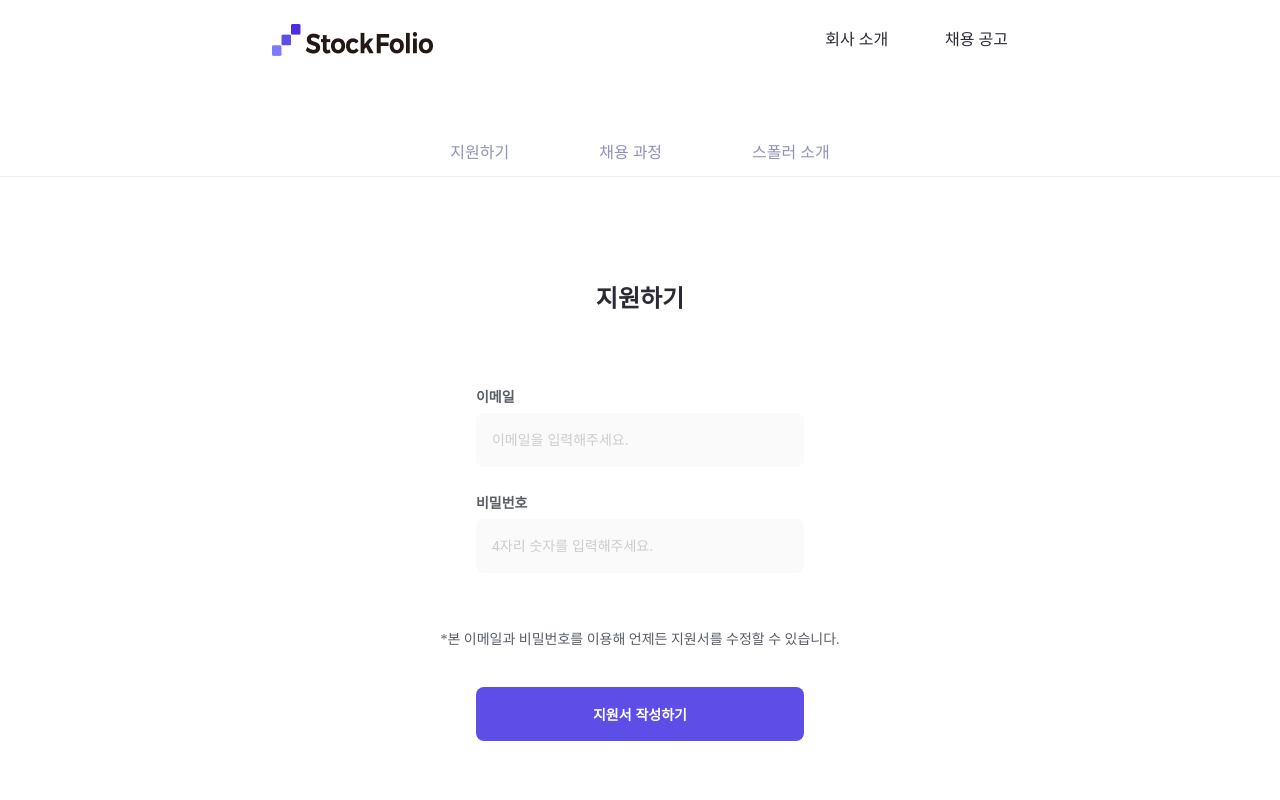
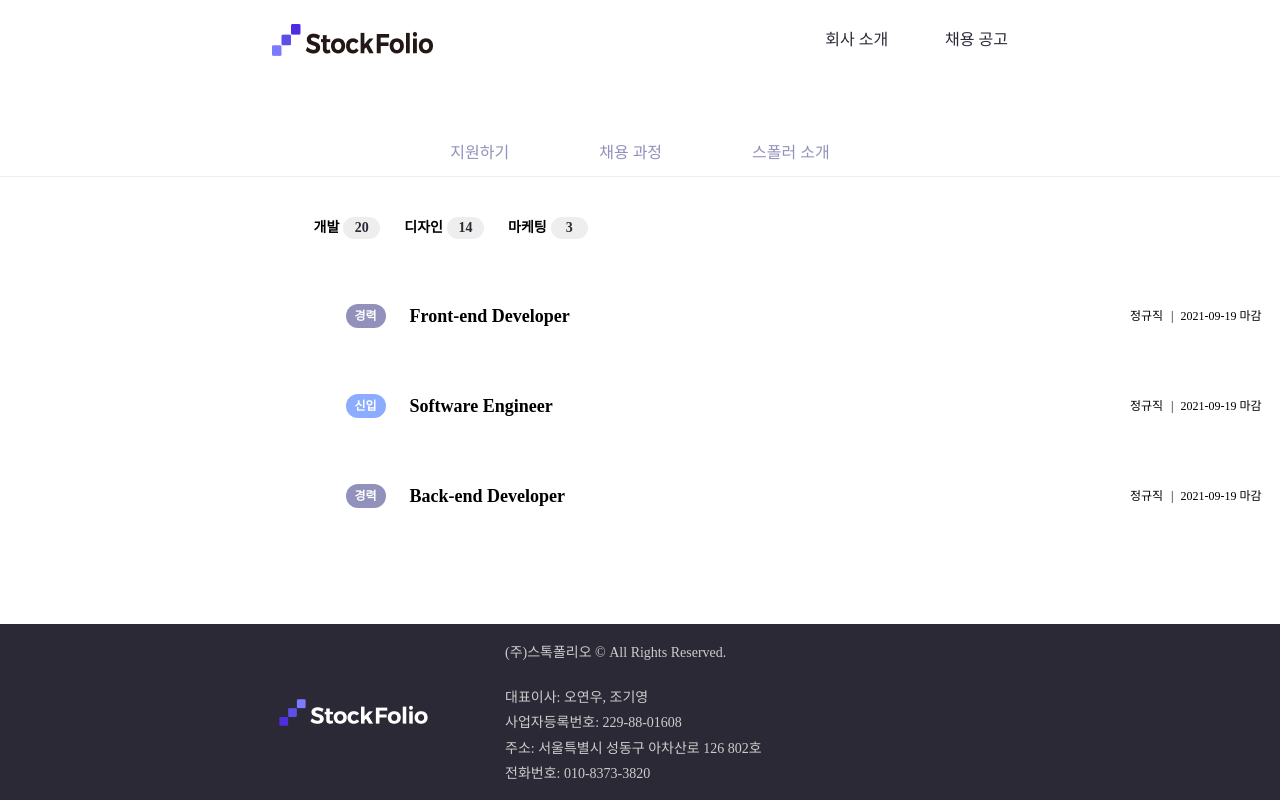
Before and after one commit to kor-sams-dev/Stockfolio_adminPage_Front, a React (Create React App) app: page / in a window 1280 px wide. Shown: the top 800 px of the page. Built offline with nearby package versions, Linux system fonts and the light colour scheme.

Commit message:
화면 스타일 구현 완료

```diff
--- a/src/App.tsx
+++ b/src/App.tsx
@@ -4,7 +4,6 @@ import Nav from "./components/templates/Nav";
 import Landing from "./components/pages/Landing";
 import Footer from "./components/templates/Footer";
 import TeamIntro from "./components/pages/TeamIntro";
-// import Landing from "./components/pages/Landing";
 
 function App(): JSX.Element {
   return (
--- a/src/components/UI/atoms/Labels/QuantityLabel.tsx
+++ b/src/components/UI/atoms/Labels/QuantityLabel.tsx
@@ -4,13 +4,14 @@ import styled from "styled-components";
 import { QuantityLabelProps } from "../../../../models/commonInterfaces";
 import theme from "../../../../styles/theme";
 
-const Text = styled.span`
+export const Text = styled.span`
   color: ${theme.color.black};
   font-size: 14px;
   font-weight: 700;
+  transition: color 0.3s;
 `;
 
-const Box = styled.div`
+export const Box = styled.div`
   display: flex;
   justify-content: center;
   align-items: center;
@@ -18,19 +19,15 @@ const Box = styled.div`
   height: 22px;
   background-color: ${theme.color.greyLight2};
   border-radius: 11px;
-
-  &:hover {
-    background-color: ${theme.color.mainDeep};
-  }
-
-  &:hover ${Text} {
-    color: ${theme.color.white};
-  }
+  transition: background-color 0.3s;
 `;
 
-function QuantityLabel({ quantity }: QuantityLabelProps): JSX.Element {
+function QuantityLabel({
+  quantity,
+  className,
+}: QuantityLabelProps): JSX.Element {
   return (
-    <Box>
+    <Box className={className}>
       <Text>{quantity || 0}</Text>
     </Box>
   );
--- a/src/components/UI/organisms/ApplyNavBar.tsx
+++ b/src/components/UI/organisms/ApplyNavBar.tsx
@@ -1,7 +1,7 @@
 import React from "react";
 import styled from "styled-components";
 
-import QuantityLabel from "../atoms/Labels/QuantityLabel";
+import QuantityLabel, { Text, Box } from "../atoms/Labels/QuantityLabel";
 import theme from "../../../styles/theme";
 
 const ApplyNav = styled.ul`
@@ -27,6 +27,17 @@ const PositionList = styled.li`
 
   &:hover ${PositionName} {
     color: ${theme.color.mainDeep};
+    transition: color 0.3s;
+  }
+
+  &:hover ${Box} {
+    background-color: ${theme.color.mainDeep};
+    transition: background-color 0.3s;
+  }
+
+  &:hover ${Text} {
+    color: ${theme.color.white};
+    transition: color 0.3s;
   }
 `;
 
--- a/src/components/pages/TeamIntro.tsx
+++ b/src/components/pages/TeamIntro.tsx
@@ -21,9 +21,9 @@ function TeamIntro(): JSX.Element {
     <TeamIntroBox>
       <RecruitMenuBar />
       <Inner size="narrow">
-        {/* <ApplyList /> */}
+        <ApplyList />
         {/* <ApplyDesc /> */}
-        <ApplyForm />
+        {/* <ApplyForm /> */}
         {/* <OverViewCard /> */}
         {/* <TeamIntroListBox /> */}
       </Inner>
--- a/src/components/templates/ApplyList.tsx
+++ b/src/components/templates/ApplyList.tsx
@@ -8,10 +8,12 @@ import Label from "../UI/atoms/Labels/Label";
 import DeadlineBox from "../UI/molecules/DeadlineBox";
 
 const Container = styled.div`
-  height: calc(100vh - 353px);
+  min-height: calc(100vh - 353px);
 `;
 
-const RecruitListBox = styled.ul``;
+const RecruitListBox = styled.ul`
+  margin-bottom: 60px;
+`;
 
 const RecruitList = styled.li`
   display: flex;
--- a/src/models/commonInterfaces.ts
+++ b/src/models/commonInterfaces.ts
@@ -22,7 +22,8 @@ interface LabelProps {
 }
 
 interface QuantityLabelProps {
-  quantity?: number;
+  quantity?: number | 0;
+  className?: string;
 }
 
 interface DescProps extends TextProps {
```
